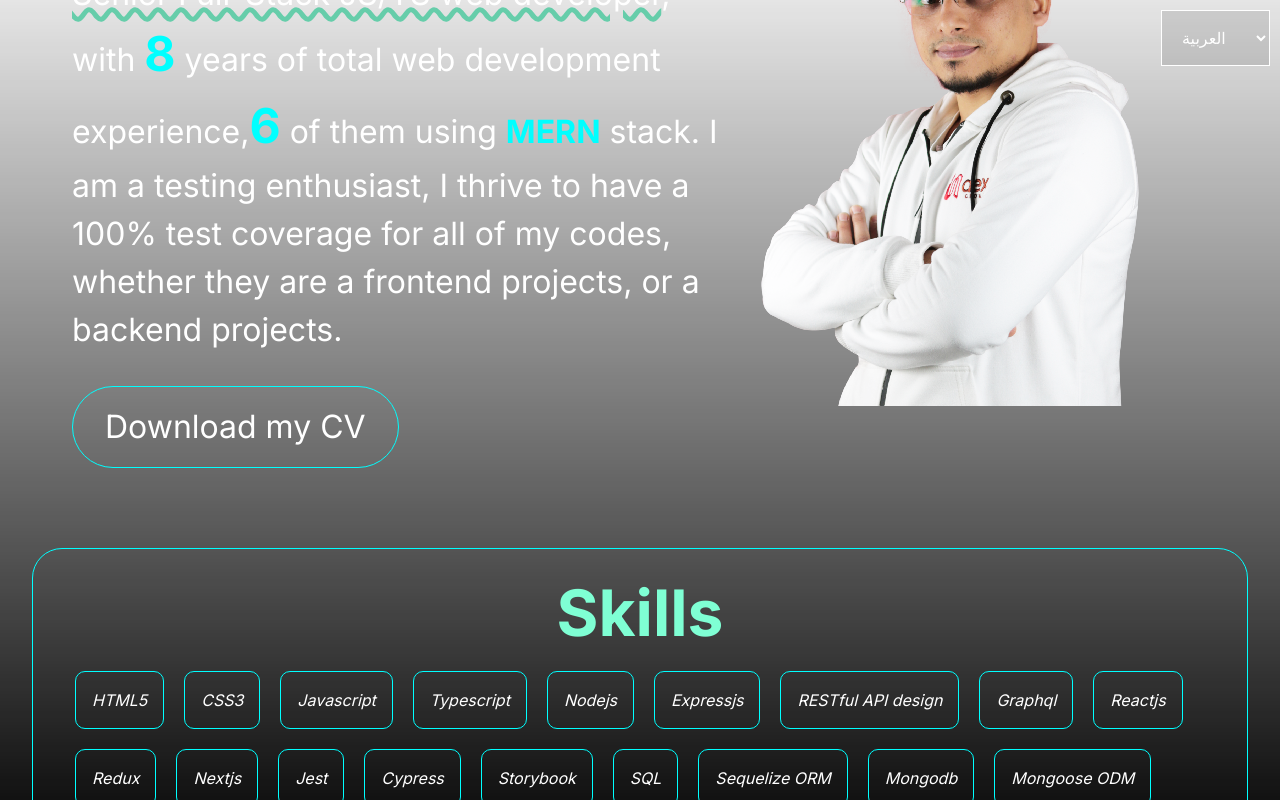
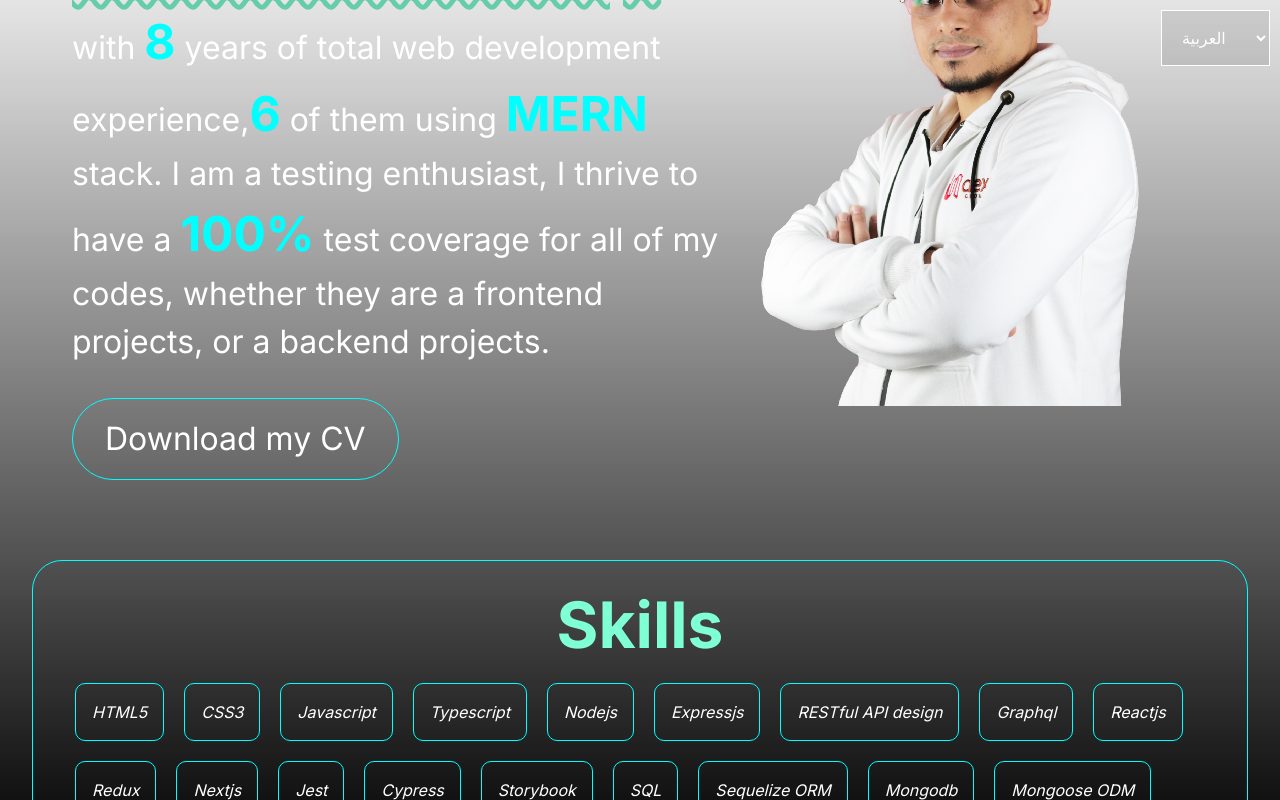
Before and after one commit to waelhasan/personal-site, a Next.js app: page / in a window 1280 px wide. Shown: the top 800 px of the page. Built offline with nearby package versions, Linux system fonts and the light colour scheme.

Commit message:
Content enhancements

```diff
--- a/src/app/page.tsx
+++ b/src/app/page.tsx
@@ -116,8 +116,8 @@ export default function Home() {
           Hi there, <br/>I am
           <Important level={1}>{info.fullName}</Important>,
           a <Title title={info.title} />, with <Important level={3}>8</Important> years of total web development experience,
-          <Important level={3}>6</Important> of them using <Important level={4}>MERN</Important> stack.
-          I am a testing enthusiast, I thrive to have a 100% test coverage for all of my codes, whether they are a frontend projects,
+          <Important level={3}>6</Important> of them using <Important level={3}>MERN</Important> stack.
+          I am a testing enthusiast, I thrive to have a <Important level={3}>100%</Important> test coverage for all of my codes, whether they are a frontend projects,
           or a backend projects.
 
           <DownloadCVButton />
```
